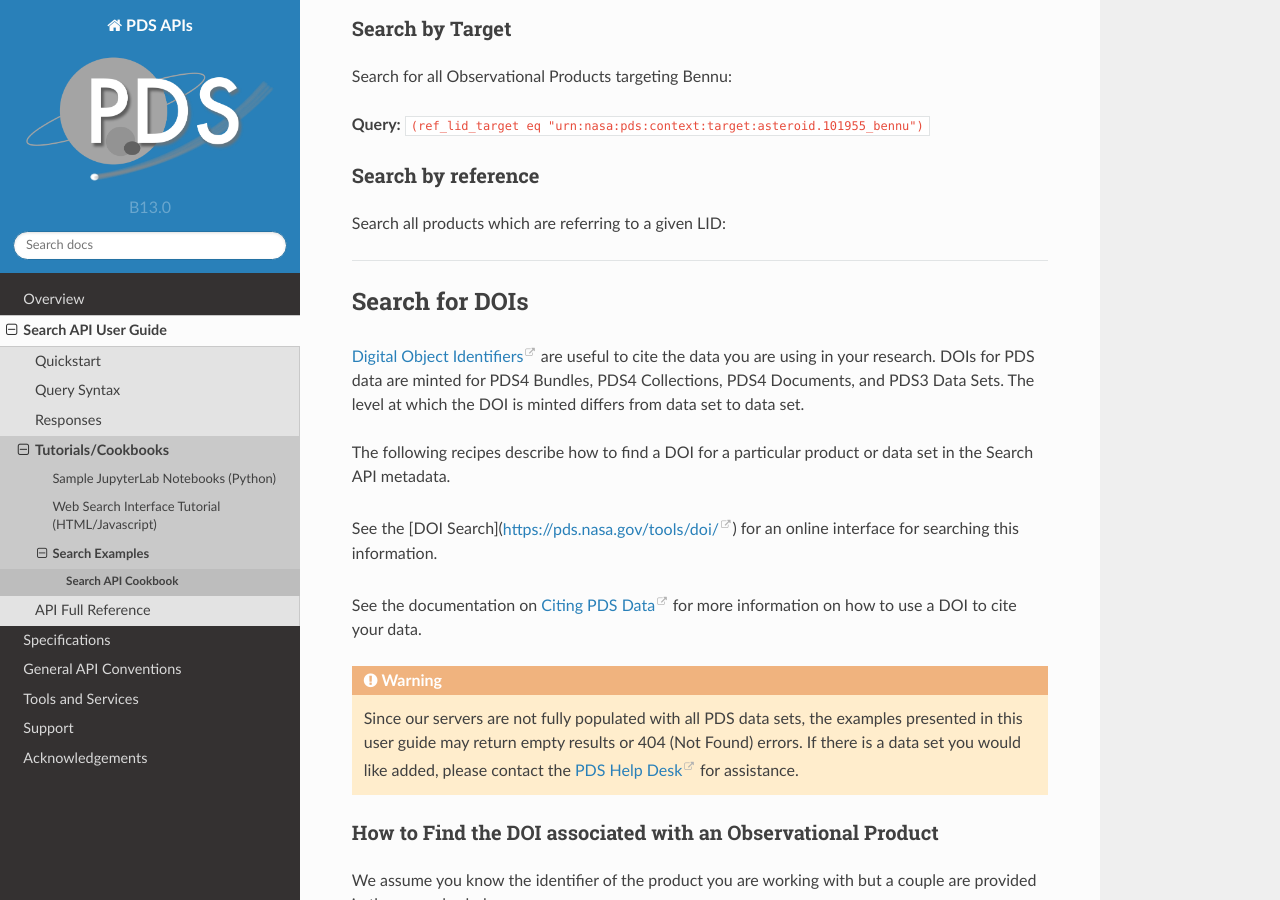
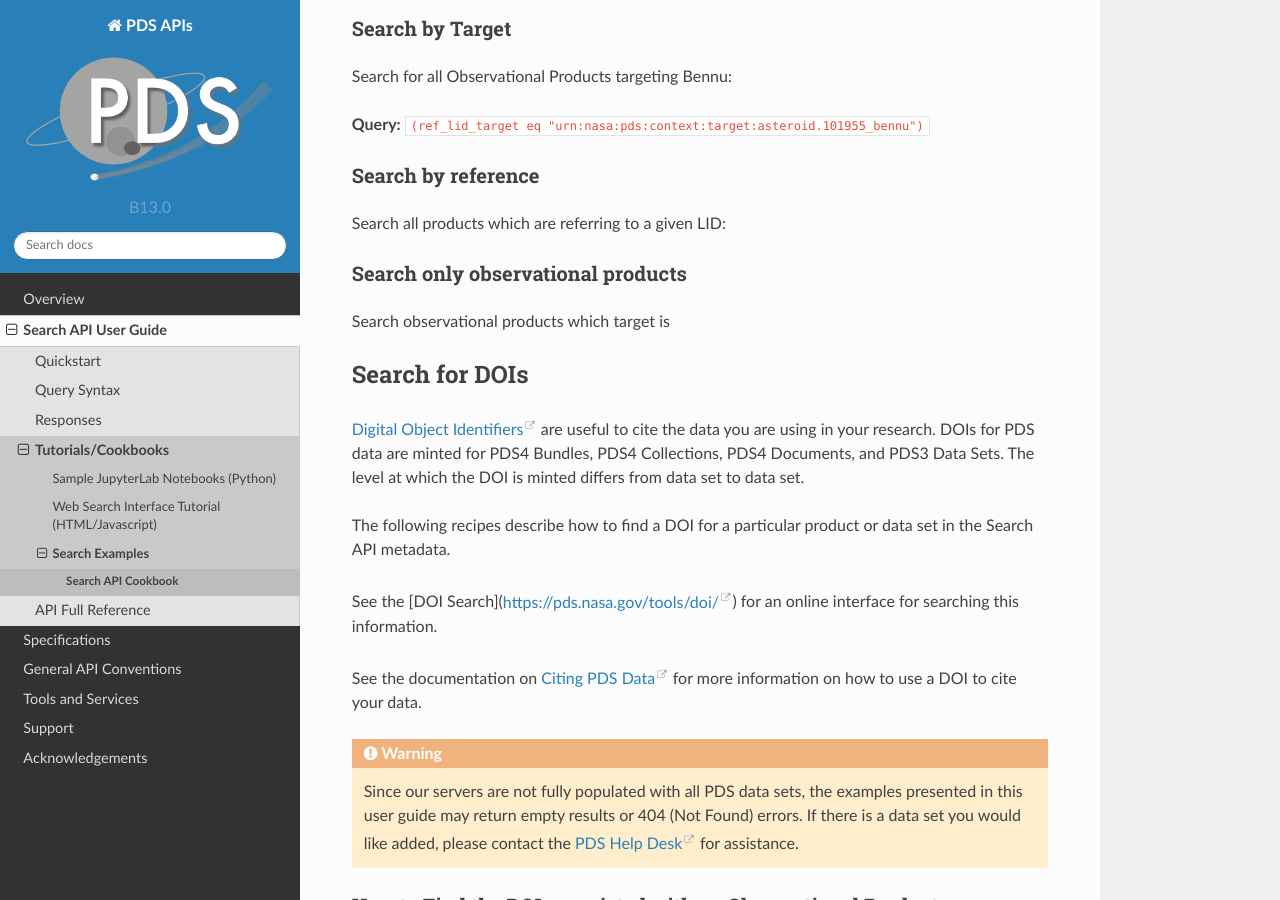
Before and after one commit to NASA-PDS/pds-api, a Sphinx documentation site: the page built from docs/source/guides/search/cookbook.rst, in a window 1280 px wide and 900 px high, scrolled down 1375 px. Built offline with Sphinx 7.4.7 and the Read the Docs theme 2.0.0, drawn with Linux system fonts in a browser that asks for light colours.

Commit message:
search on observational products in cookbook

```diff
--- a/docs/source/guides/search/cookbook.rst
+++ b/docs/source/guides/search/cookbook.rst
@@ -84,7 +84,7 @@
    :caption: curl command
    :substitutions:
 
-   curl --get 'https://pds.nasa.gov/api/search/|search_user_guide_api_version|/classes/collections' \
+   curl --get 'https://pds.nasa.gov/api/search/|search_user_guide_api_version|/classes/observationals' \
      --data-urlencode 'q=(ref_lid_target eq "urn:nasa:pds:context:target:asteroid.101955_bennu")'
 
 
@@ -101,7 +101,10 @@
         --data-urlencode 'limit=200' \
         --data-urlencode 'q=((pds:Internal_Reference.pds:lid_reference eq "urn:nasa:pds:context:investigation:mission.orex") or (pds:Internal_Reference.pds:lid_reference like "urn:nasa:pds:context:investigation:mission.orex::*"))' | json_pp
 
-----
+Search only observational products
+----------------------------------
+
+Search observational products which target is
 
 Search for DOIs
 ===============
```
